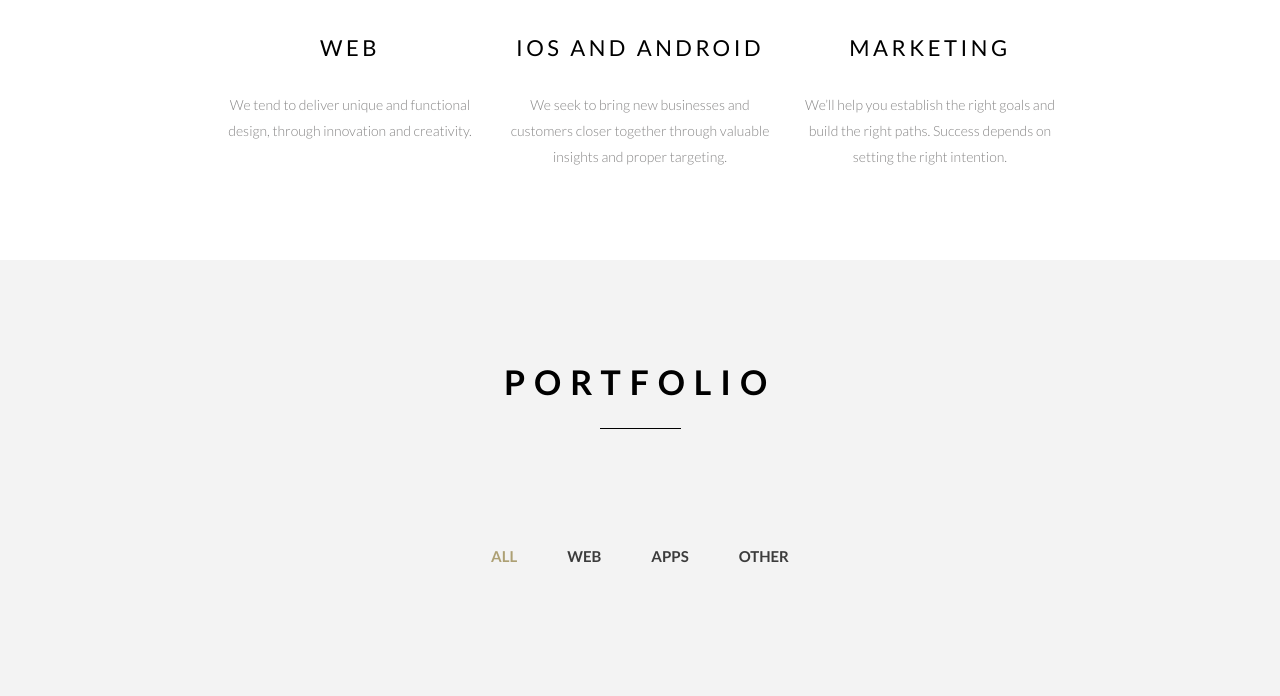
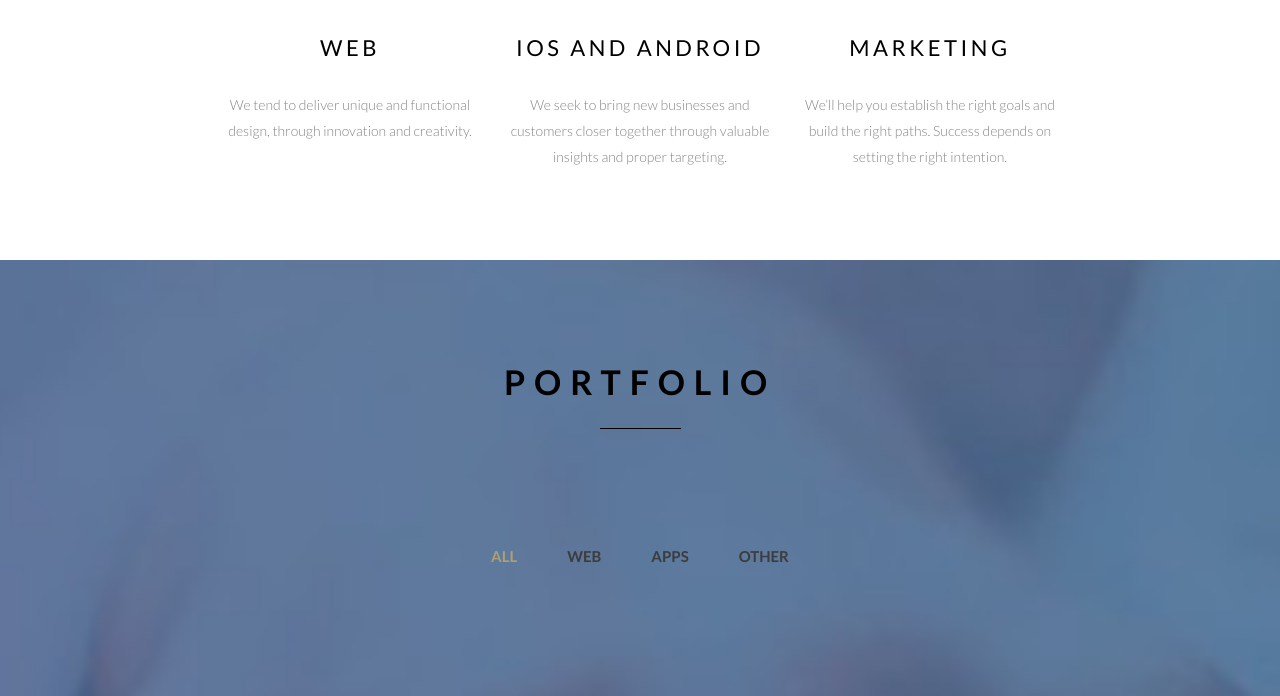
Before and after one commit to DanilovNikolai/Website_4_Binary, a plain HTML site: page index.html in a window 1280 px wide. Shown: the part 1677-2373 px from the top of the page. Drawn offline with nearby package versions, Linux system fonts and the light colour scheme; a script that the page names is missing.

Commit message:
Update style.css

```diff
--- a/css/style.css
+++ b/css/style.css
@@ -130,7 +130,7 @@ h1, h2, h3, h4, h5, h6 { font-size: inherit; font-weight: inherit; }
 
 .about__text { color: #868585; font-size: 14px; font-weight: 300; line-height: 26px; }
 
-.portfolio { background-color: #f3f3f3; padding: 105px 0 60px 0; }
+.portfolio { background: url(../../img/partners/bg.jpg) center/cover no-repeat; padding: 105px 0 60px 0; }
 
 .portfolio__header-block { margin: 0 0 50px 0; }
 
```
